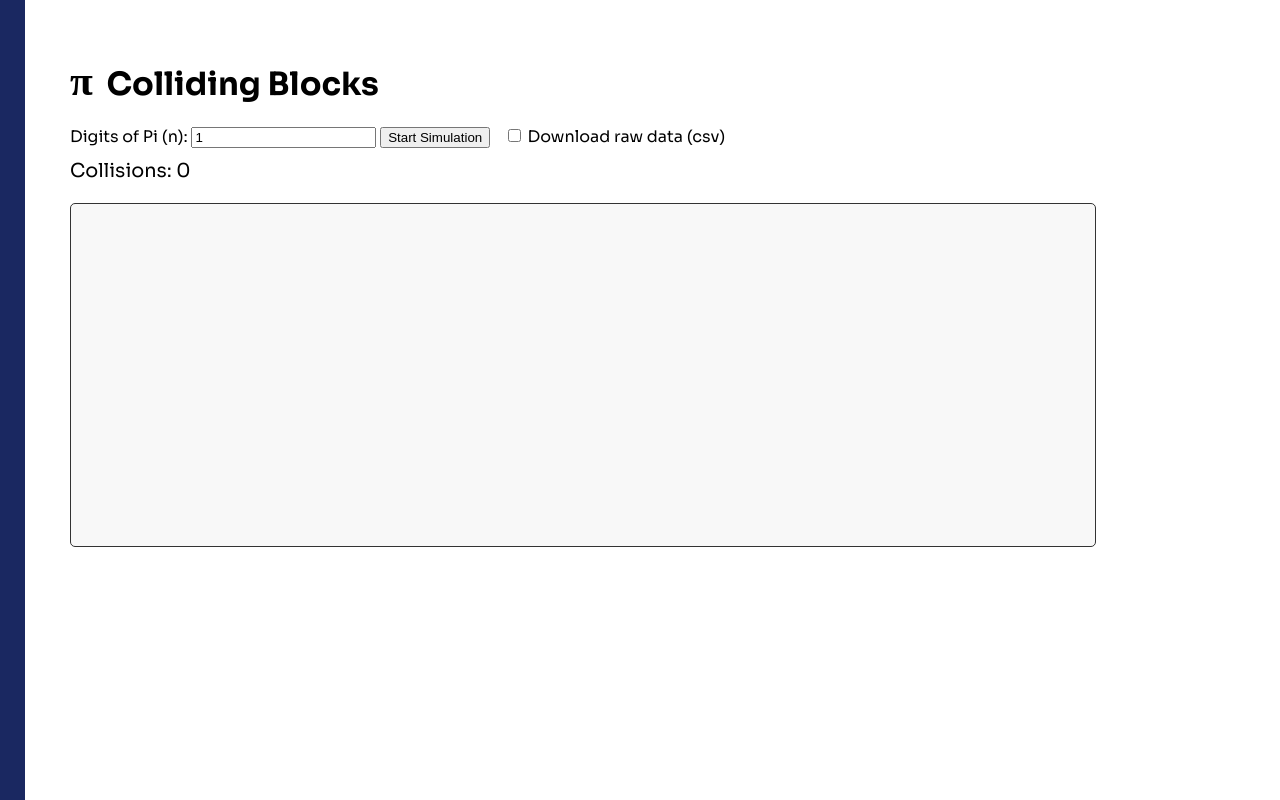
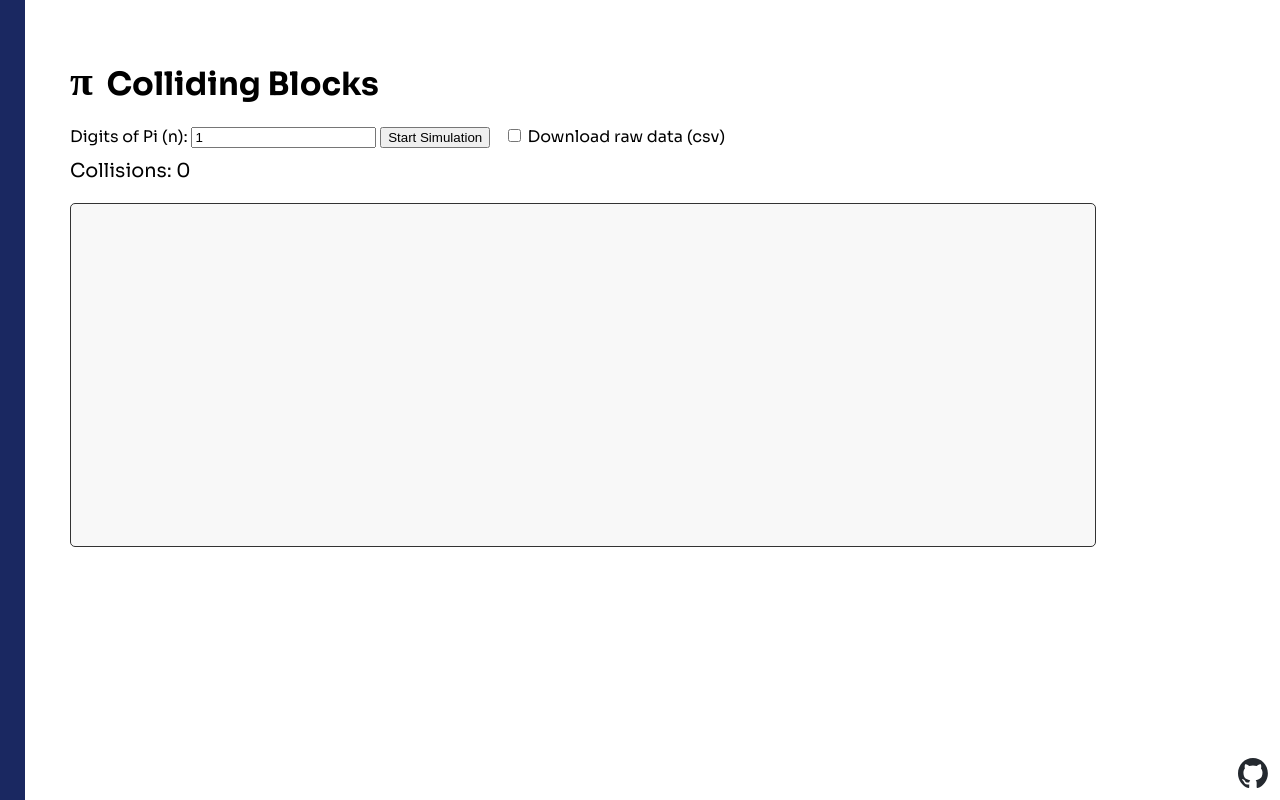
Before and after one commit to BiancaIvanova/Pi-Block-Collisions, a website: page js-demo/src/index.html in a window 1280 px wide. Drawn offline with nearby package versions, Linux system fonts and the light colour scheme.

Commit message:
Added github icon

```diff
--- a/js-demo/src/index.html
+++ b/js-demo/src/index.html
@@ -40,6 +40,12 @@
     </div>
 </div>
 
+<div id="github-link">
+    <a href="https://github.com/BiancaIvanova/Pi-Block-Collisions" target="_blank" rel="noopener noreferrer">
+        <img src="assets/github-mark.svg" alt="GitHub Logo">
+    </a>
+</div>
+
 <div id="splashContainer"></div>
 
 <script src="script.js"></script>
--- a/js-demo/src/style.css
+++ b/js-demo/src/style.css
@@ -81,3 +81,18 @@ body {
     color: #5a5a5a;
     text-align: center;
 }
+
+#github-link {
+    position: fixed;   /* so it floats over the page */
+    bottom: 12px;
+    right: 12px;
+    width: 30px;
+    height: 30px;
+    z-index: 1000;
+}
+
+#github-link img {
+    width: 100%;
+    height: 100%;
+    transition: filter 0.3s ease-in-out;
+}
```
Also changed, not shown: js-demo/src/assets/github-mark.svg (added).
